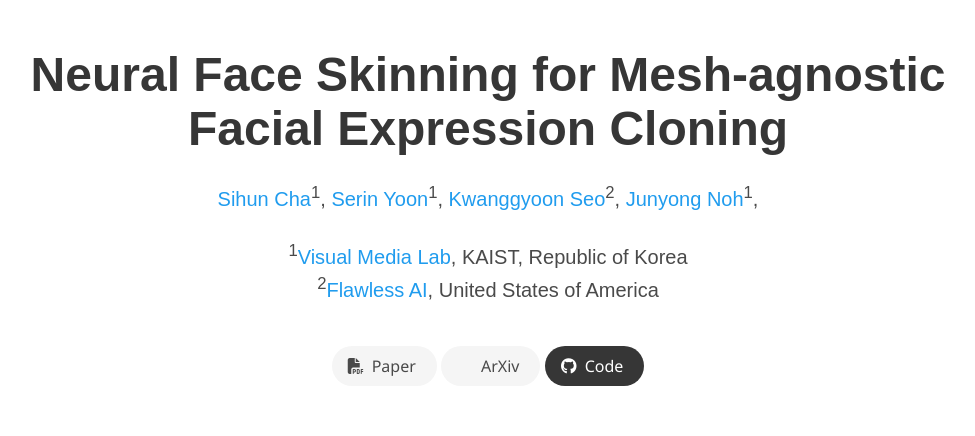
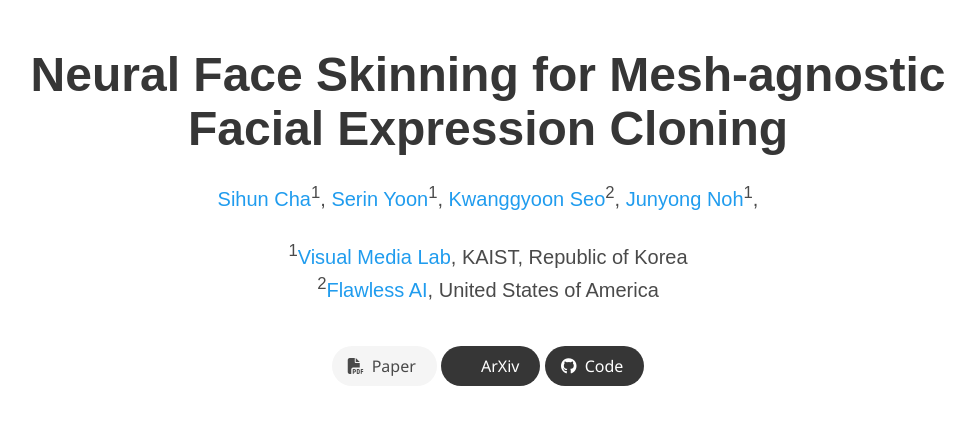
Before and after one commit to chacorp/nfs-page, a plain HTML site: page index.html in a window 1280 px wide. Shown: the top 436 px of the page, without its empty margins (152-1127 px from the left). Drawn offline with nearby package versions, Linux system fonts and the light colour scheme; some icons are missing; a web font is replaced by a local one.

Commit message:
Update index.html

```diff
--- a/index.html
+++ b/index.html
@@ -90,10 +90,10 @@
               </span>
 
               <span class="link-block">
-                <!-- <a href="https://arxiv.org/pdf/2305.00936.pdf"
-                   class="external-link button is-normal is-rounded is-dark"> -->
-                <a href=""
-                   class="external-link button is-normal is-rounded is-light">
+                <a href="https://vml.kaist.ac.kr/assets/Contents/Publications/International/2025SihunCha_EG/2025SihunCha_EG.pdf"
+                   class="external-link button is-normal is-rounded is-dark">
+<!--                 <a href=""
+                   class="external-link button is-normal is-rounded is-light"> -->
                   <span class="icon">
                       <i class="ai ai-arxiv"></i>
                   </span>
```
